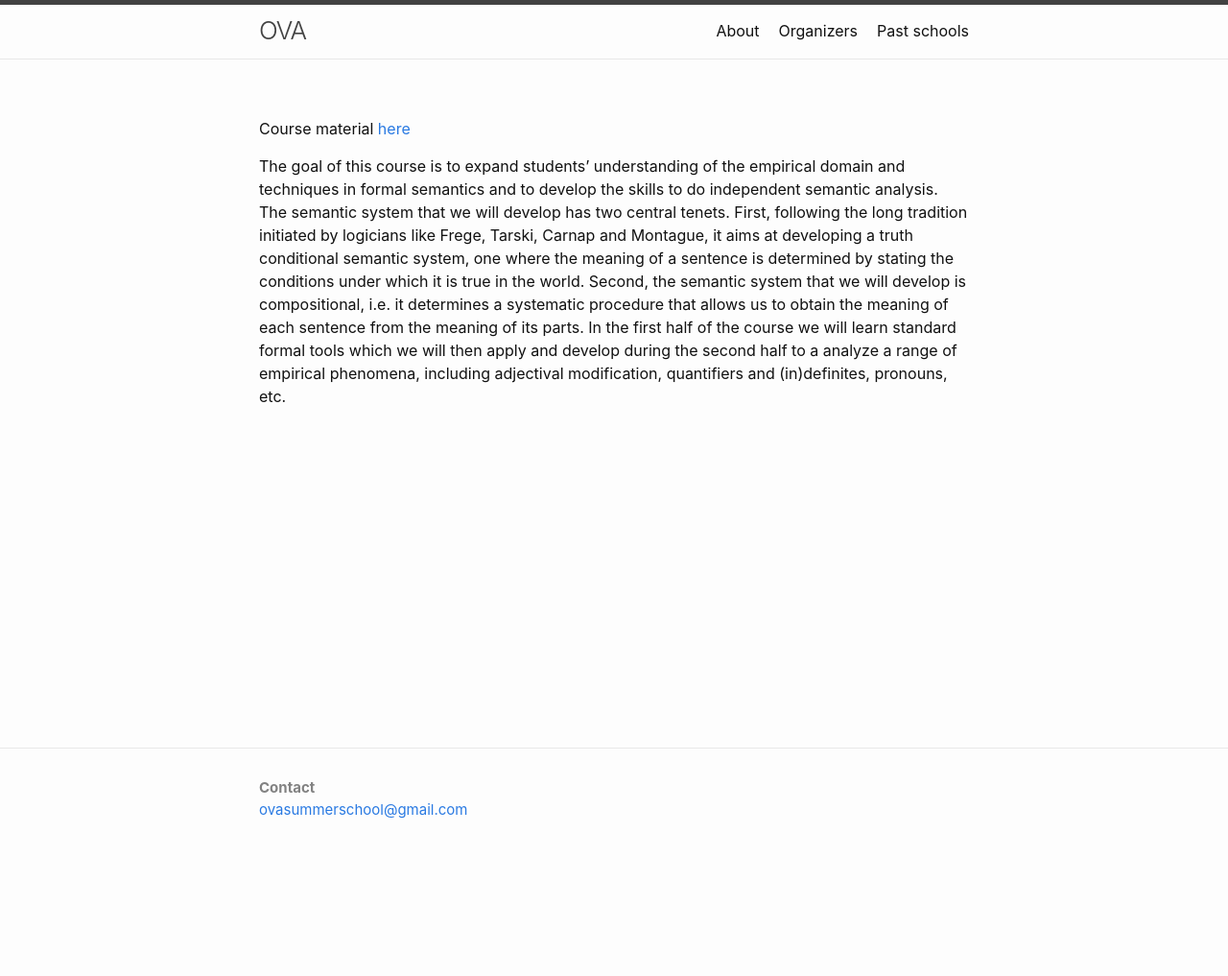
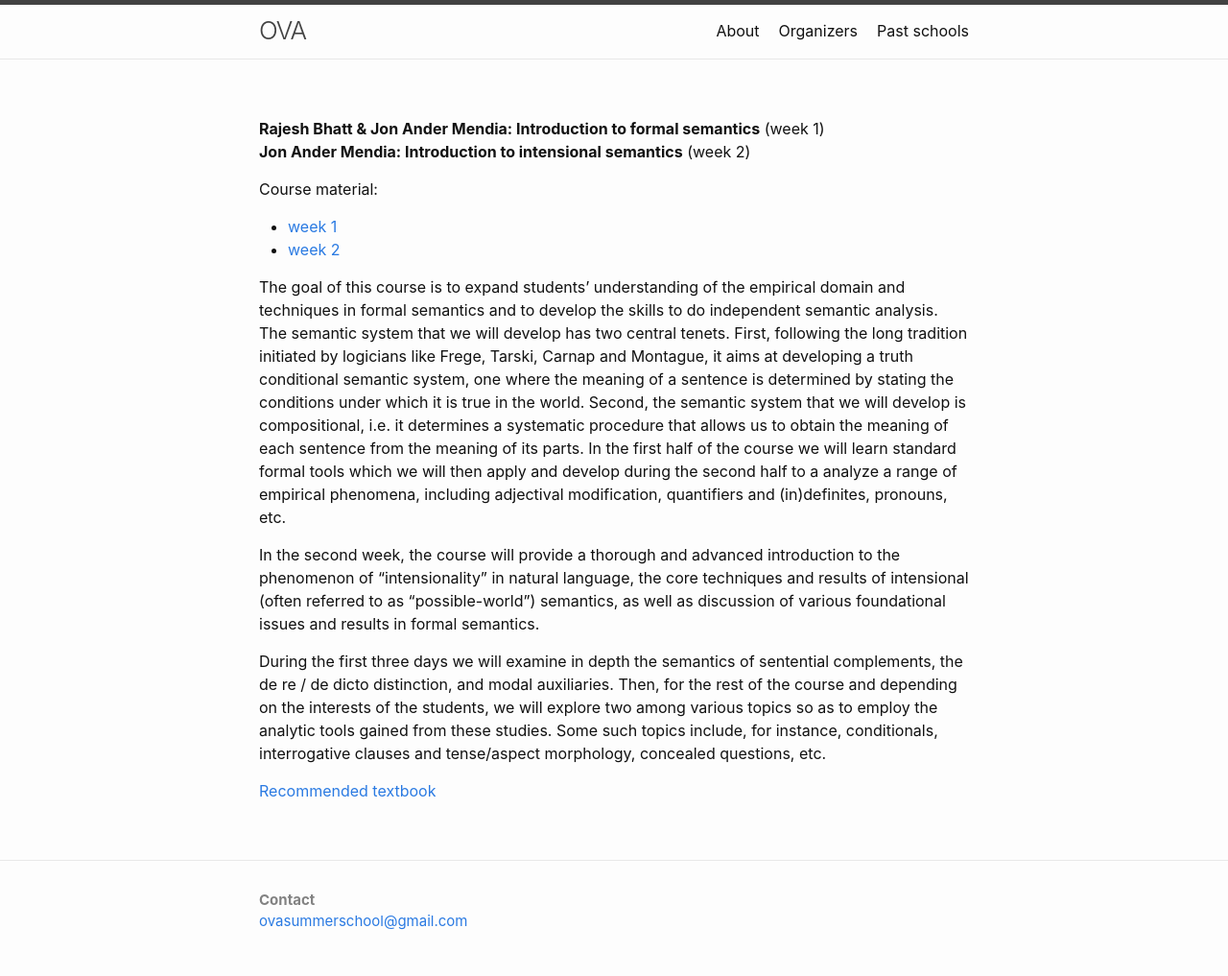
Before and after one commit to ovaschool/ovaschool.github.io, a Jekyll site: the page built from staticpages/oldprograms/zagreb2025-cs/bhattmendia-introsemantics.md, in a window 1280 px wide. Shown: the whole page at 96% size. Built offline with Jekyll 4.4.1, drawn with Linux system fonts in a browser that asks for light colours; our own code applies the rules of GitHub Pages for plain Markdown files; before the commit the page ends 900 px from its top, so only the background shows below that.

Commit message:
Update bhattmendia-introsemantics.md

```diff
--- a/staticpages/oldprograms/zagreb2025-cs/bhattmendia-introsemantics.md
+++ b/staticpages/oldprograms/zagreb2025-cs/bhattmendia-introsemantics.md
@@ -4,7 +4,17 @@ permalink: /bhattmendiaintro/
 layout: page
 exclude: true
 ---
+**Rajesh Bhatt & Jon Ander Mendia: Introduction to formal semantics** (week 1)<br/>
+**Jon Ander Mendia: Introduction to intensional semantics** (week 2)<br/>
 
-Course material [here](tinyurl.com/yrmatbkr)<br/>
+Course material:
+* [week 1](tinyurl.com/yrmatbkr)
+* [week 2](https://www.dropbox.com/scl/fo/zlj024s4040z8ca76tdkl/ADZcVauKWMLmpeJsqEhP83s?rlkey=rzkisv0uxreeul0hxrwknerz2&e=2&st=w7jwrdi5&dl=0)
 
 The goal of this course is to expand students’ understanding of the empirical domain and techniques in formal semantics and to develop the skills to do independent semantic analysis. The semantic system that we will develop has two central tenets. First, following the long tradition initiated by logicians like Frege, Tarski, Carnap and Montague, it aims at developing a truth conditional semantic system, one where the meaning of a sentence is determined by stating the conditions under which it is true in the world. Second, the semantic system that we will develop is compositional, i.e. it determines a systematic procedure that allows us to obtain the meaning of each sentence from the meaning of its parts. In the first half of the course we will learn standard formal tools which we will then apply and develop during the second half to a analyze a range of empirical phenomena, including adjectival modification, quantifiers and (in)definites, pronouns, etc.
+
+In the second week, the course will provide a thorough and advanced introduction to the phenomenon of “intensionality” in natural language, the core techniques and results of intensional (often referred to as “possible-world”) semantics, as  well as discussion of various foundational issues and results in formal semantics. <br/>
+
+During the first three days we will examine in depth the semantics of sentential complements, the de re / de dicto distinction, and modal auxiliaries. Then, for the rest of the course and depending on the interests of the students, we will explore two among various topics so as to employ the analytic tools gained from these studies. Some such topics include, for instance, conditionals, interrogative clauses and tense/aspect morphology, concealed questions, etc.<br/>
+
+[Recommended textbook](https://web.mit.edu/fintel/fintel-heim-intensional.pdf)
```
